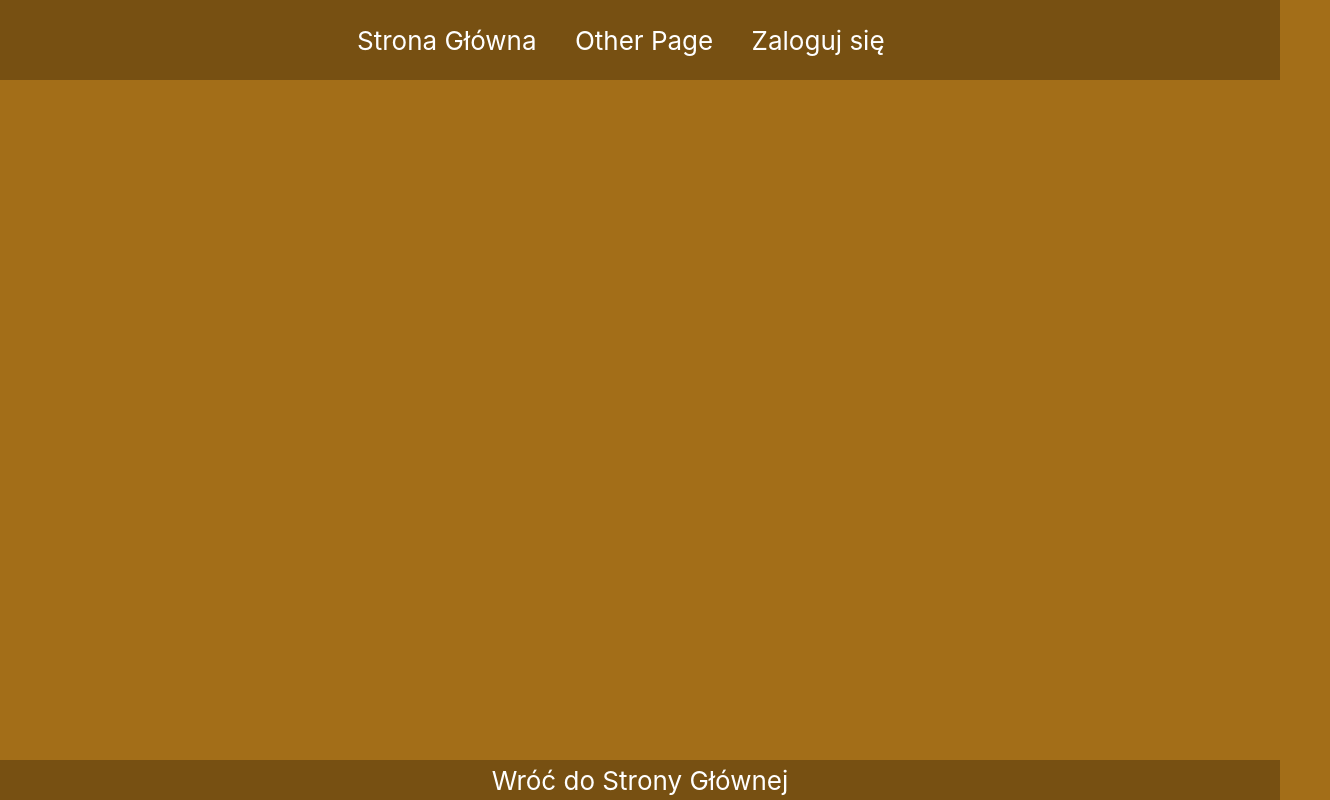
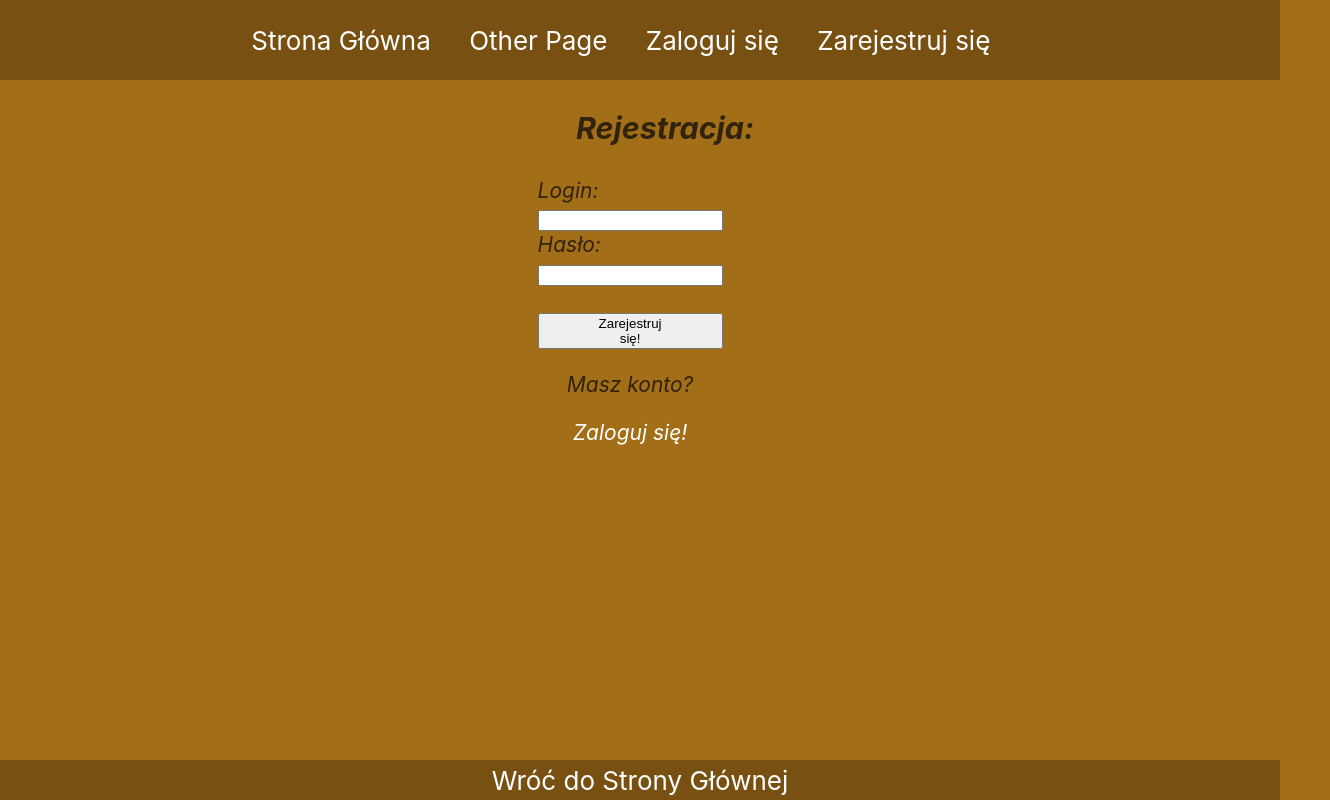
Before and after one commit to pawel54321/IO, a React (Create React App) app in the folder react-app/: page /rejestracja in a window 1280 px wide. Shown: the whole page, 1330 px wide, since content can reach past the window. Built offline with nearby package versions, Linux system fonts and the light colour scheme.

Commit message:
Commit message

```diff
--- a/react-app/src/App.css
+++ b/react-app/src/App.css
@@ -68,34 +68,35 @@ a:active, a:hover
 }
 
 
-.Logow
-{
-width: 150px;
-}
-
 #BarLogow
 {
-width: 56%;
 float:left;
 min-height: 10vh;
 font-size: calc(10px + 2vmin);
 background-color: #a36e18;
 font-style: italic;
-padding-left:44%;
+padding-left:45%;
+padding-right:45%;
 }
 
 #BarLogow2
 {
-width: 56%;
 float:left;
 min-height: 5vh;
 font-size: calc(5px + 2vmin);
 background-color: #a36e18;
 line-height: 1.3;
 font-style: italic;
-padding-left:44%;
+padding-left:42%;
+padding-right:42%;
 }
-button
+button#zalo
 {
-  width: 165px;
+  padding-left:31.5%;
+  padding-right:31.5%;
 }
+button#zarej
+{
+  padding-left:26.5%;
+  padding-right:26.5%;
+}
--- a/react-app/src/App.js
+++ b/react-app/src/App.js
@@ -5,8 +5,11 @@ import { BrowserRouter as Router, Route, Link } from 'react-router-dom';
 import OtherPage from './Components/OtherPage';
 import Site from './Components/Site';
 import Login from './Components/Login';
+import Register from './Components/Register';
 import Header from './Components/Header';
 import Foother from './Components/Foother'
+
+
 
 class App extends Component {
 
@@ -20,6 +23,7 @@ class App extends Component {
             <Route exact path="/" component={Site} />
             <Route exact path="/other-page" component={OtherPage} />
             <Route exact path="/logowanie" component={Login} />
+            <Route exact path="/rejestracja" component={Register} />
           </main>
           <Foother/>
         </div>
--- a/react-app/src/Components/Foother.js
+++ b/react-app/src/Components/Foother.js
@@ -4,10 +4,24 @@ import {Link} from 'react-router-dom';
 const Foother = () => (
     <div className="App-foother">
         <footer>
-            <Link to="/">Wróć do Strony Głównej</Link>
+           <Sprawdz_Foother/>
         </footer>
     </div>
 );
 
+const Sprawdz_Foother = () => {
+
+    var a = window.location.pathname;
+
+    if(a!="/")
+    {
+        return (<Link to="/">Wróć do Strony Głównej</Link>);
+    }
+    else
+    {
+        return (<div>Strona Główna</div>);
+    }
+}
+
 
 export default Foother;
--- a/react-app/src/Components/Header.js
+++ b/react-app/src/Components/Header.js
@@ -13,6 +13,9 @@ const Header = () => (
         <div className="Element-menu">
             <Link to="/logowanie">Zaloguj się</Link>
         </div>
+        <div className="Element-menu">
+            <Link to="/rejestracja">Zarejestruj się</Link>
+        </div>
     </header>
   </nav>
 );
--- a/react-app/src/Components/Login.js
+++ b/react-app/src/Components/Login.js
@@ -1,7 +1,6 @@
 import React, { Component } from 'react';
-import { Link } from 'react-router-dom';
 //import axios from 'axios';
-
+import { BrowserRouter as Router, Route, Link } from 'react-router-dom';
 
 class Login extends Component {
    /*
@@ -39,10 +38,13 @@ render() {
             <div id="BarLogow2">
                 <form onSubmit="">
                     <label>Login: </label><br/>
-                    <input type="text" onChange="" className="Logow" /><br/>
+                    <input type="text" onChange=""/><br/>
                     <label>Hasło: </label><br/>
-                    <input type="password" onChange="" className="Logow"/><br/><br/>
-                    <button>Zaloguj</button>
+                    <input type="password" onChange=""/><br/><br/>
+                    <button id="zalo">Zaloguj się!</button>
+
+                    <center><p>Nie masz konta? </p><Link to="/rejestracja">Zarejestruj się!</Link></center>
+
                 </form>
             </div>
         </div>
--- /dev/null
+++ b/react-app/src/Components/Register.js
@@ -0,0 +1,30 @@
+import React, { Component } from 'react';
+import { BrowserRouter as Router, Route, Link } from 'react-router-dom';
+
+
+class Register extends Component {
+
+    render() {
+        return (
+            <div>
+                <div id="BarLogow">
+                    <h3>Rejestracja:</h3>
+                </div>
+                <div id="BarLogow2">
+                    <form onSubmit="">
+                        <label>Login: </label><br/>
+                        <input type="text" onChange=""/><br/>
+                        <label>Hasło: </label><br/>
+                        <input type="password" onChange=""/><br/><br/>
+                        <button id="zarej">Zarejestruj się!</button>
+
+                        <center><p>Masz konto? </p><Link to="/logowanie">Zaloguj się!</Link></center>
+
+                    </form>
+                </div>
+            </div>
+        );
+      }
+    }
+
+export default Register;
```
